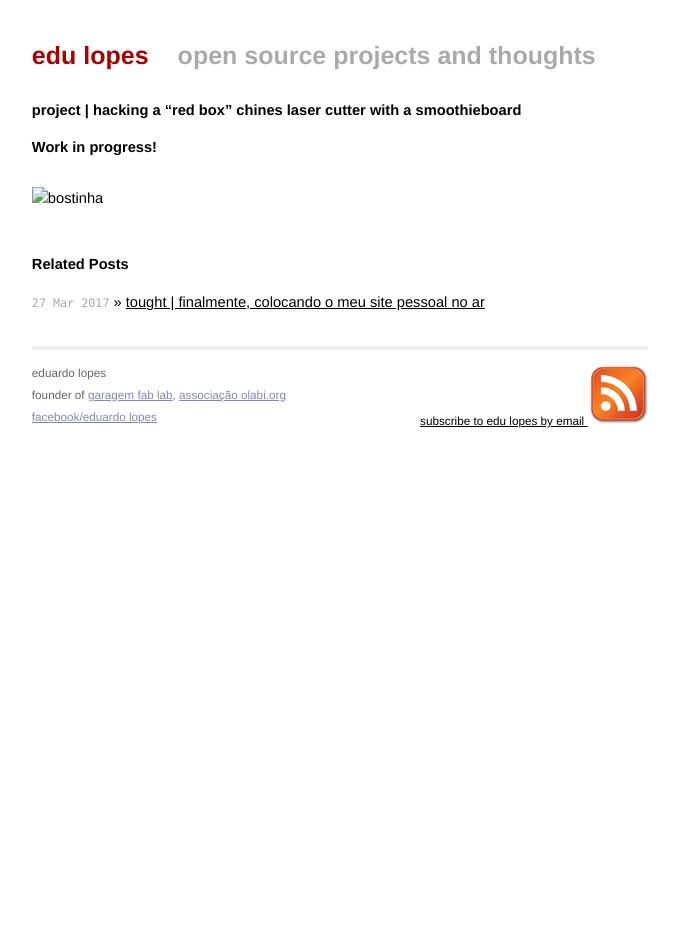
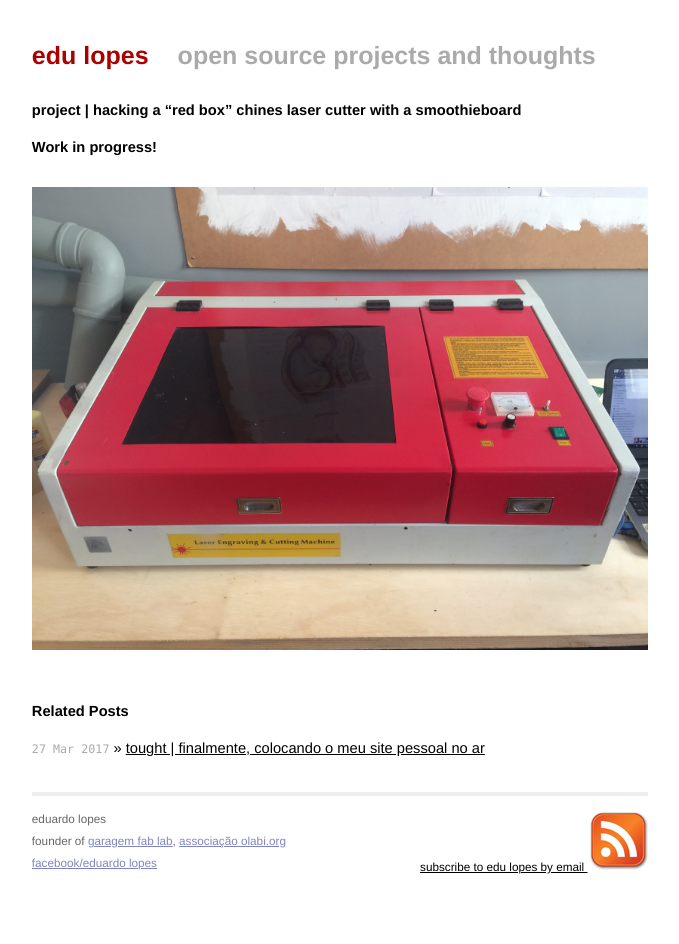
Before and after one commit to mojombo/mojombo.github.io, a Jekyll site: the page built from _posts/2017-03-01-bostinha.md, in a window 1280 px wide. Shown: the whole page, without its empty margins (300-979 px from the left). Built offline with Jekyll 4.4.1, drawn with Linux system fonts in a browser that asks for light colours.

Commit message:
Update 2017-03-01-bostinha.md

```diff
--- a/_posts/2017-03-01-bostinha.md
+++ b/_posts/2017-03-01-bostinha.md
@@ -7,4 +7,4 @@ title: project | hacking a "red box" chines laser cutter with a smoothieboard
 ================
 # Work in progress!
 
-![bostinha](godfabber.github.io/images/IMG_7273.JPG)
+![bostinha](/images/IMG_7273.JPG)
```
